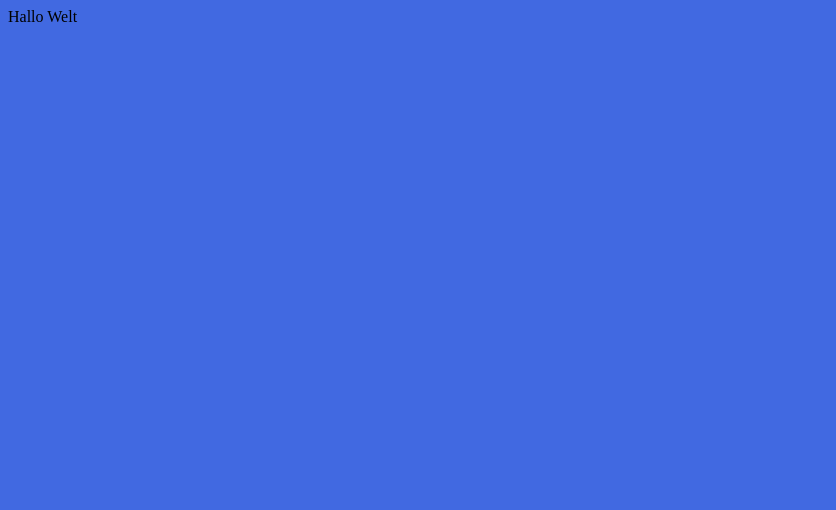
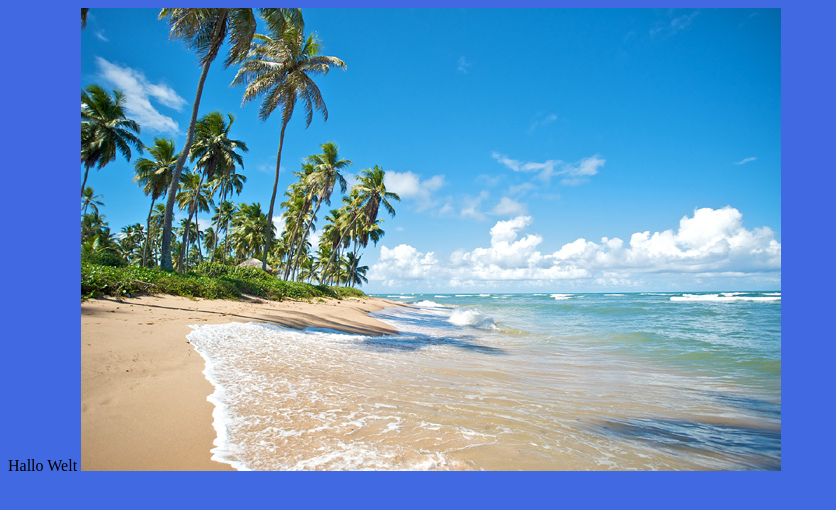
Before and after one commit to rischaelin/webprofessionals, a plain HTML site: page index.html in a window 1280 px wide. Shown: the whole page, without its empty margins (0-836 px from the left). Drawn offline with Linux system fonts and the light colour scheme.

Commit message:
Bild hinzugefügz

```diff
--- a/index.html
+++ b/index.html
@@ -8,5 +8,6 @@
 </head>
 <body>
 Hallo Welt
+    <img src="Brasilien-Urlaub.jpg">
 </body>
 </html>
```
Also changed, not shown: Brasilien-Urlaub.jpg (added).
